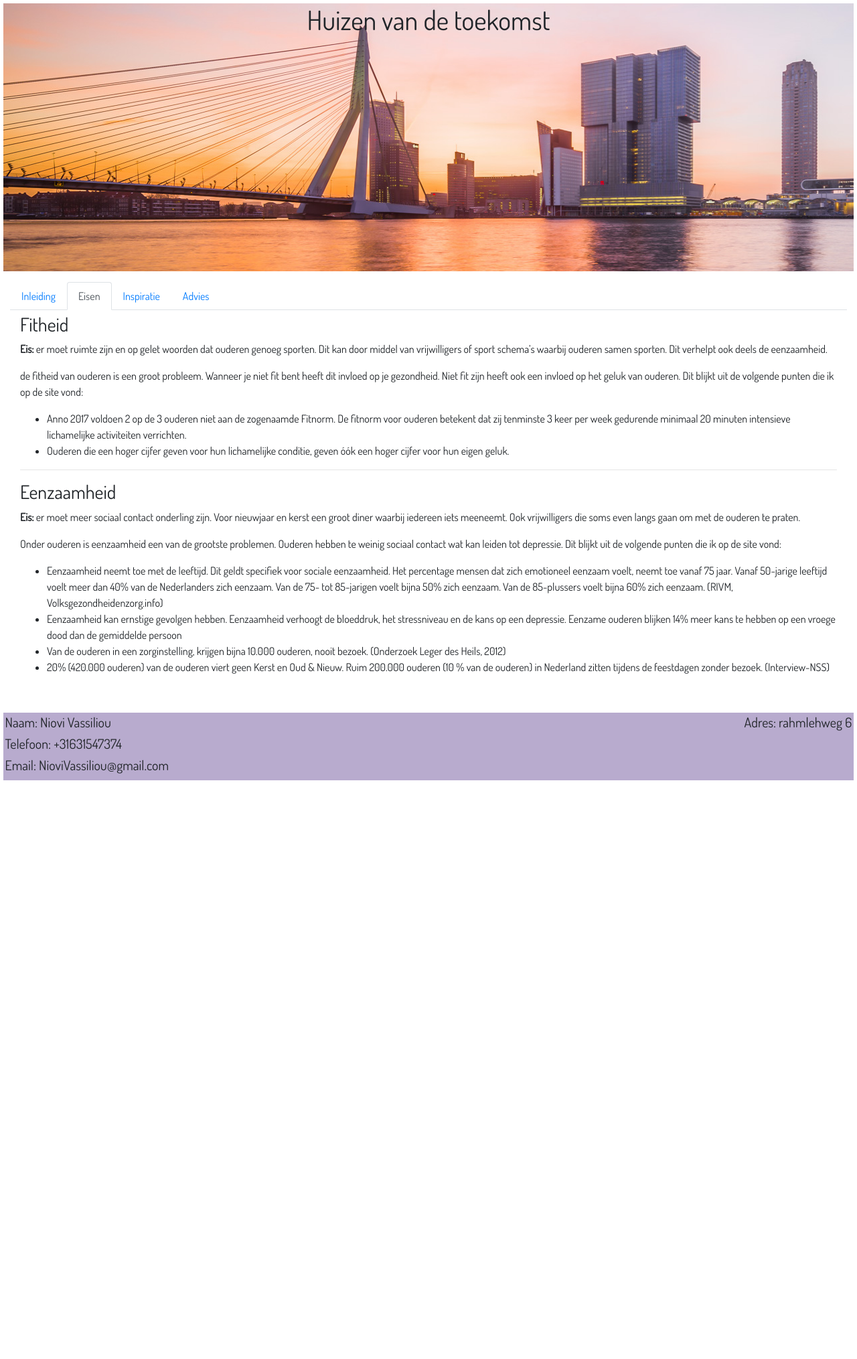
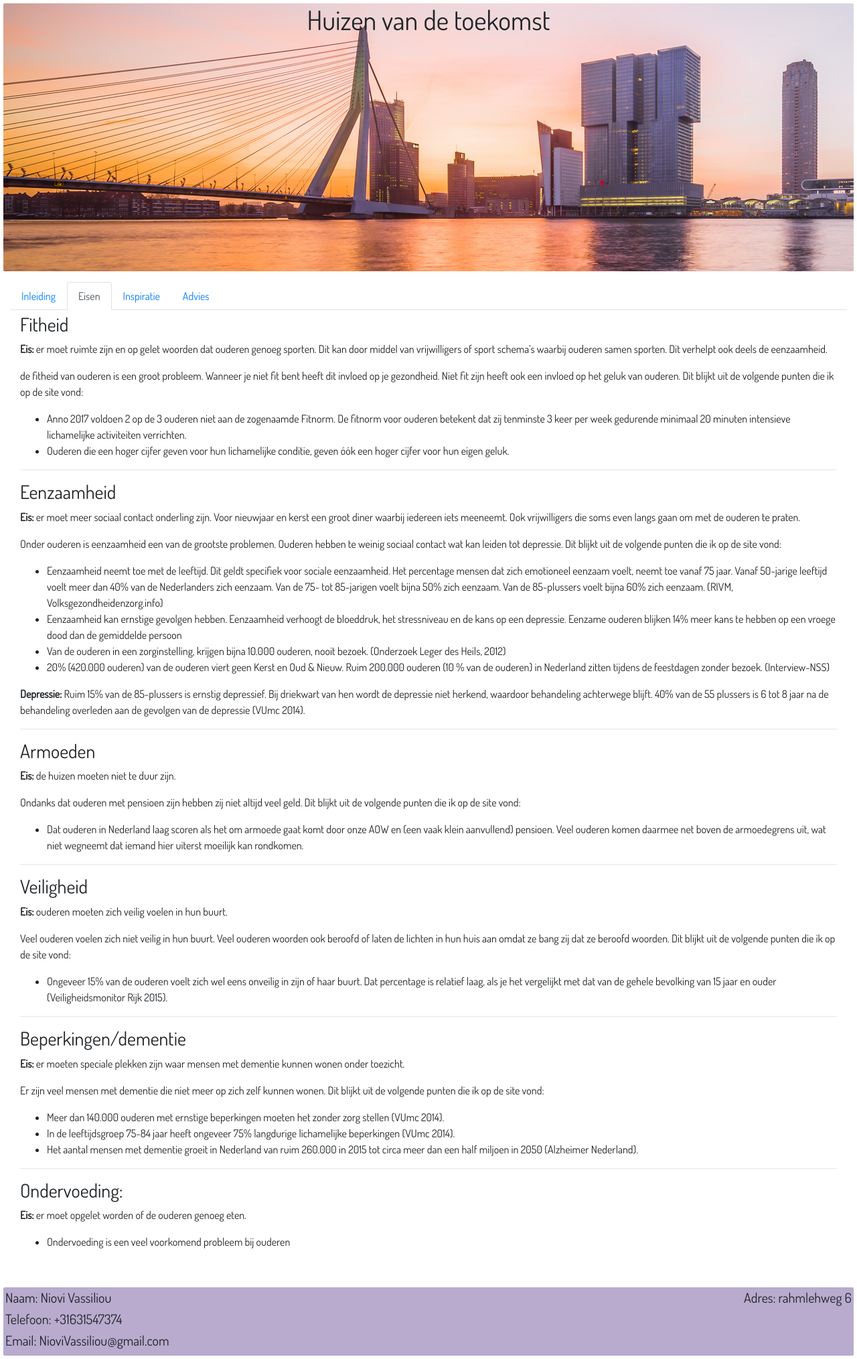
Before and after one commit to themilanguy1/vmbo-leerling-hulp, a PHP site: page /home.html in a window 1280 px wide, after a click on "Eisen". Shown: the whole page at 67% size. Before the commit the page ends 1165 px from the top, so only its background shows below. Run offline with PHP 8.4, Linux system fonts and the light colour scheme; some libraries are stand-ins or nearby versions.

Commit message:
donezo met eisen

```diff
--- a/home.html
+++ b/home.html
@@ -75,7 +75,40 @@
                                     <li>Eenzaamheid kan ernstige gevolgen hebben. Eenzaamheid verhoogt de bloeddruk, het stressniveau en de kans op een depressie. Eenzame ouderen blijken 14% meer kans te hebben op een vroege dood dan de gemiddelde persoon</li>
                                     <li>Van de ouderen in een zorginstelling, krijgen bijna 10.000 ouderen, nooit bezoek. (Onderzoek Leger des Heils, 2012) </li>
                                     <li>20% (420.000 ouderen) van de ouderen viert geen Kerst en Oud & Nieuw. Ruim 200.000 ouderen (10 % van de ouderen) in Nederland zitten tijdens de feestdagen zonder bezoek. (Interview-NSS)</li>
+                                </ul>
+                                <p><b>Depressie: </b>Ruim 15% van de 85-plussers is ernstig depressief. Bij driekwart van hen wordt de depressie niet herkend, waardoor behandeling achterwege blijft. 40% van de 55 plussers is 6 tot 8 jaar na de behandeling overleden aan de gevolgen van de depressie (VUmc 2014).</p>
+                                <hr>
 
+                                <h3>Armoeden</h3>
+                                <p><b>Eis: </b>de huizen moeten niet te duur zijn.</p>
+                                <p>Ondanks dat ouderen met pensioen zijn hebben zij niet altijd veel geld. Dit blijkt uit de volgende punten die ik op de site vond:</p>
+                                <ul>
+                                    <li>Dat ouderen in Nederland laag scoren als het om armoede gaat komt door onze AOW en (een vaak klein aanvullend) pensioen. Veel ouderen komen daarmee net boven de armoedegrens uit, wat niet wegneemt dat iemand hier uiterst moeilijk kan rondkomen.</li>
+                                </ul>
+                                <hr>
+
+                                <h3>Veiligheid</h3>
+                                <p><b>Eis: </b>ouderen moeten zich veilig voelen in hun buurt.</p>
+                                <p>Veel ouderen voelen zich niet veilig in hun buurt. Veel ouderen woorden ook beroofd of laten de lichten in hun huis aan omdat ze bang zij dat ze beroofd woorden. Dit blijkt uit de volgende punten die ik op de site vond:</p>
+                                <ul>
+                                    <li>Ongeveer 15% van de ouderen voelt zich wel eens onveilig in zijn of haar buurt. Dat percentage is relatief laag, als je het vergelijkt met dat van de gehele bevolking van 15 jaar en ouder (Veiligheidsmonitor Rijk 2015).</li>
+                                </ul>
+                                <hr>
+
+                                <h3>Beperkingen/dementie</h3>
+                                <p><b>Eis: </b>er moeten speciale plekken zijn waar mensen met dementie kunnen wonen onder toezicht.</p>
+                                <p>Er zijn veel mensen met dementie die niet meer op zich zelf kunnen wonen. Dit blijkt uit de volgende punten die ik op de site vond:</p>
+                                <ul>
+                                    <li>Meer dan 140.000 ouderen met ernstige beperkingen moeten het zonder zorg stellen (VUmc 2014). </li>
+                                    <li>In de leeftijdsgroep 75-84 jaar heeft ongeveer 75% langdurige lichamelijke beperkingen (VUmc 2014).</li>
+                                    <li>Het aantal mensen met dementie groeit in Nederland van ruim 260.000 in 2015 tot circa meer dan een half miljoen in 2050 (Alzheimer Nederland).</li>
+                                </ul>
+                                <hr>
+
+                                <h3>Ondervoeding:</h3>
+                                <p><b>Eis: </b>er moet opgelet worden of de ouderen genoeg eten.</p>
+                                <ul>
+                                    <li>Ondervoeding is een veel voorkomend probleem bij ouderen</li>
                                 </ul>
 
 
@@ -91,8 +124,8 @@
                     <div class="container">
                         <div class="row">
                             <div class="col-md-8 divdoos">
-                                <h3>test</h3>
-                                <p>test
+                                <h3>Inspiratie</h3>
+                                <p>
 
                             </div>
 
--- a/presentatie.css
+++ b/presentatie.css
@@ -13,6 +13,7 @@ header {
     background-repeat: no-repeat;
     margin: 0.3em;
     margin-bottom: 1em;
+    border-radius: 2px;
 }
 
 .titel {
@@ -38,8 +39,9 @@ header {
     display: block;
     margin: 3.5em 0.5em 0.5em 0.5em;
     background-color: rgb(184, 171, 206);
-    padding: 0.25em;
+    padding: 0.3em;
     font-size: 10px;
+    border-radius: 2px;
 
 }
 
```
